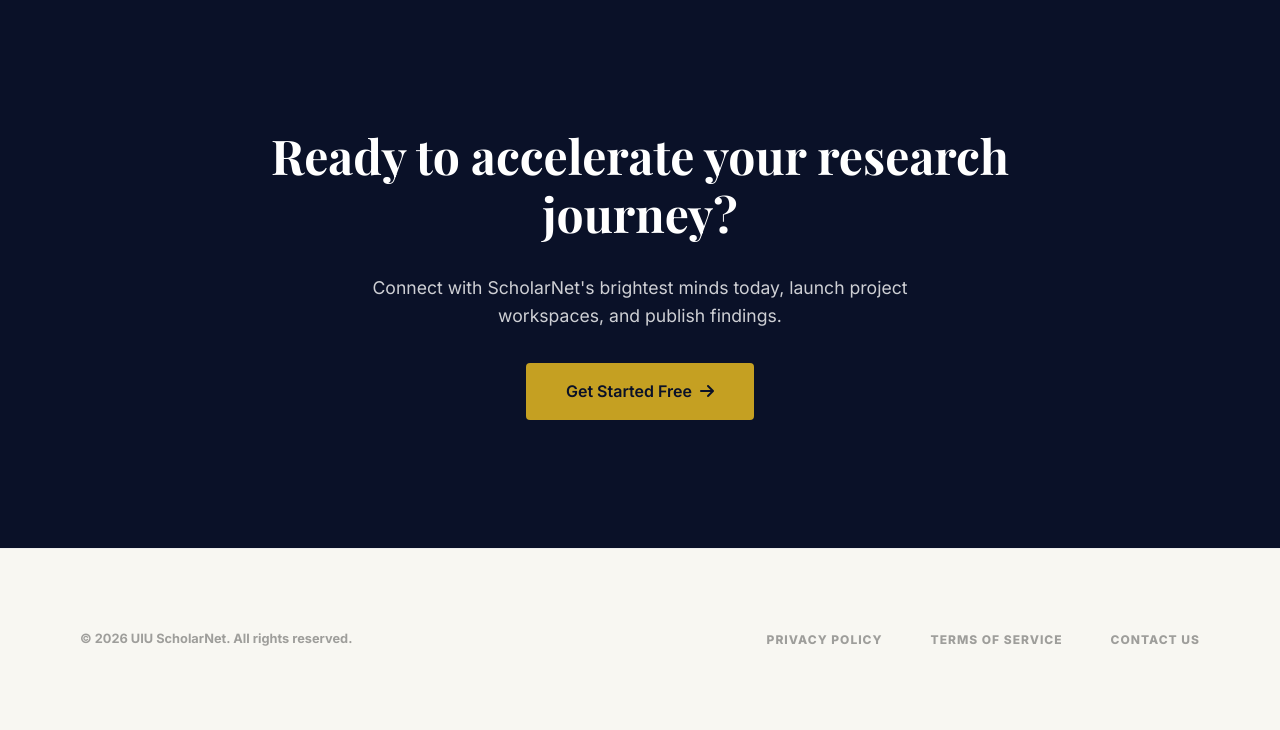
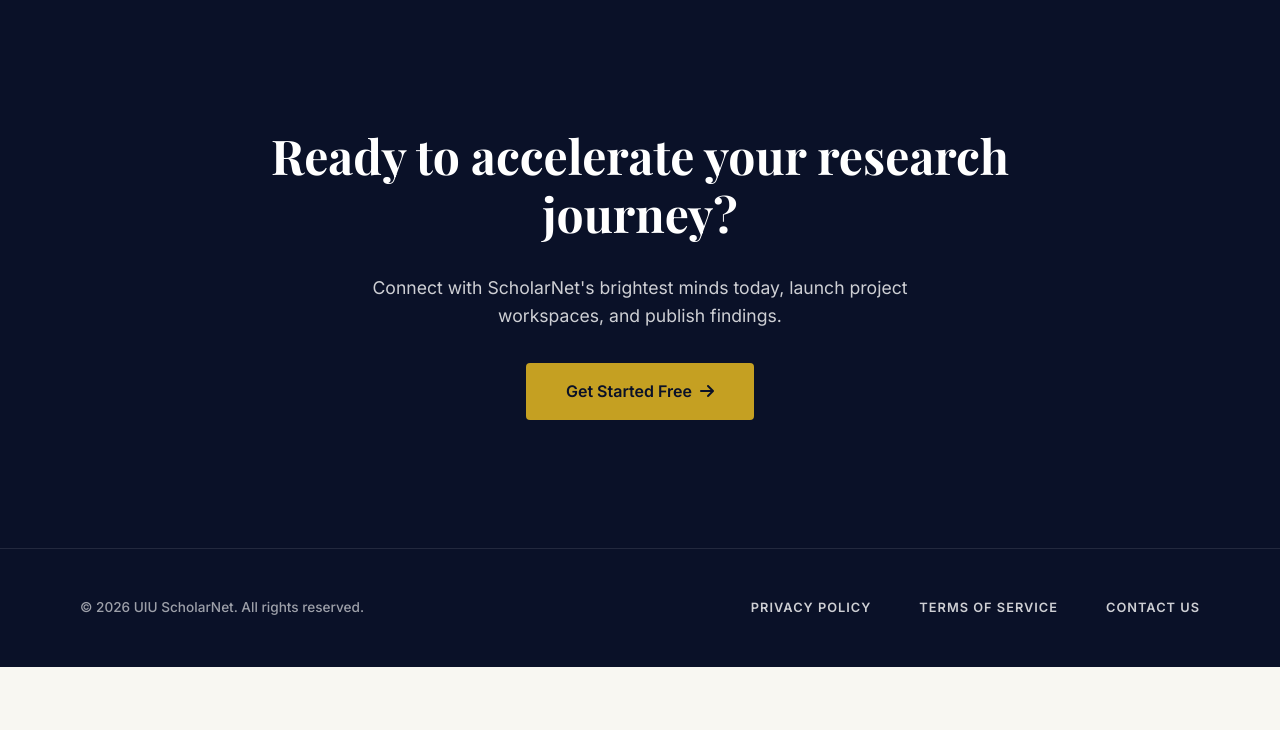
Before and after one commit to ruhul03/UiU-ScholarNet, a PHP site: page / in a window 1280 px wide. Shown: the part 2014-2744 px from the top of the page. After the commit the page ends 2681 px from the top, so only its background shows below. Run offline with PHP 8.4, Linux system fonts and the light colour scheme; some web fonts are replaced.

Commit message:
style: Improve landing page footer contrast and make copyright dynamic

```diff
--- a/assets/css/landing.css
+++ b/assets/css/landing.css
@@ -199,8 +199,10 @@
 }
 
 .landing-footer {
-    padding: 5rem;
-    border-top: 1px solid #eee;
+    padding: 3rem 5rem;
+    background-color: var(--primary-color);
+    color: var(--white);
+    border-top: 1px solid rgba(255, 255, 255, 0.1);
     display: flex;
     justify-content: space-between;
     align-items: center;
@@ -208,19 +210,24 @@
 }
 
 .footer-copyright {
-    font-size: 0.8rem;
-    font-weight: 700;
-    opacity: 0.4;
+    font-size: 0.85rem;
+    font-weight: 500;
+    opacity: 0.6;
 }
 
 .footer-links {
     display: flex;
     gap: 3rem;
-    font-size: 0.75rem;
-    font-weight: 800;
-    opacity: 0.4;
+    font-size: 0.8rem;
+    font-weight: 600;
+    opacity: 0.8;
     letter-spacing: 1px;
     text-transform: uppercase;
+}
+
+.footer-links a:hover {
+    opacity: 1;
+    color: var(--secondary-color);
 }
 
 /* Header Profile */
--- a/index.php
+++ b/index.php
@@ -161,7 +161,7 @@ if ($is_logged_in) {
 
     <!-- Footer -->
     <footer class="landing-footer">
-        <div class="footer-copyright">&copy; 2026 UIU ScholarNet. All rights reserved.</div>
+        <div class="footer-copyright">&copy; <?php echo date('Y'); ?> UIU ScholarNet. All rights reserved.</div>
         <div class="footer-links">
             <a href="#">Privacy Policy</a>
             <a href="#">Terms of Service</a>
```
